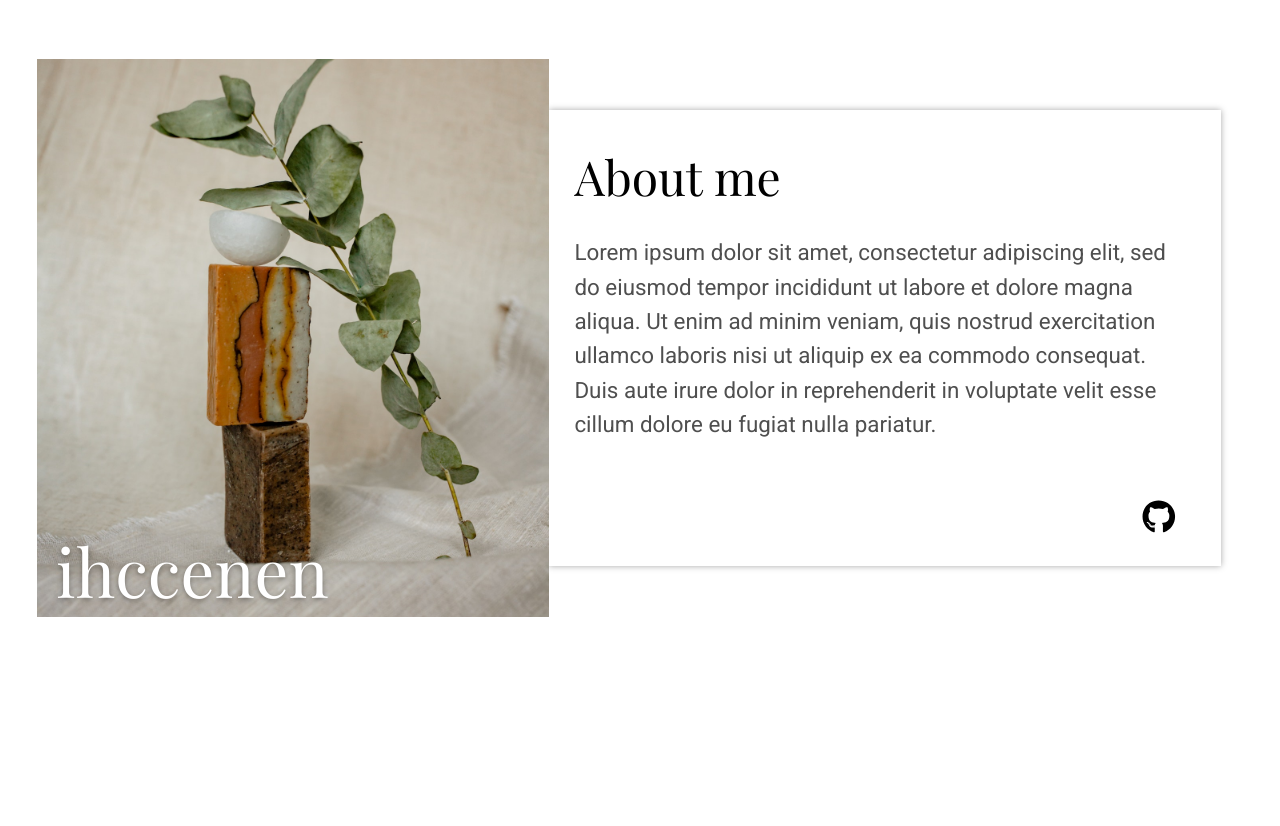
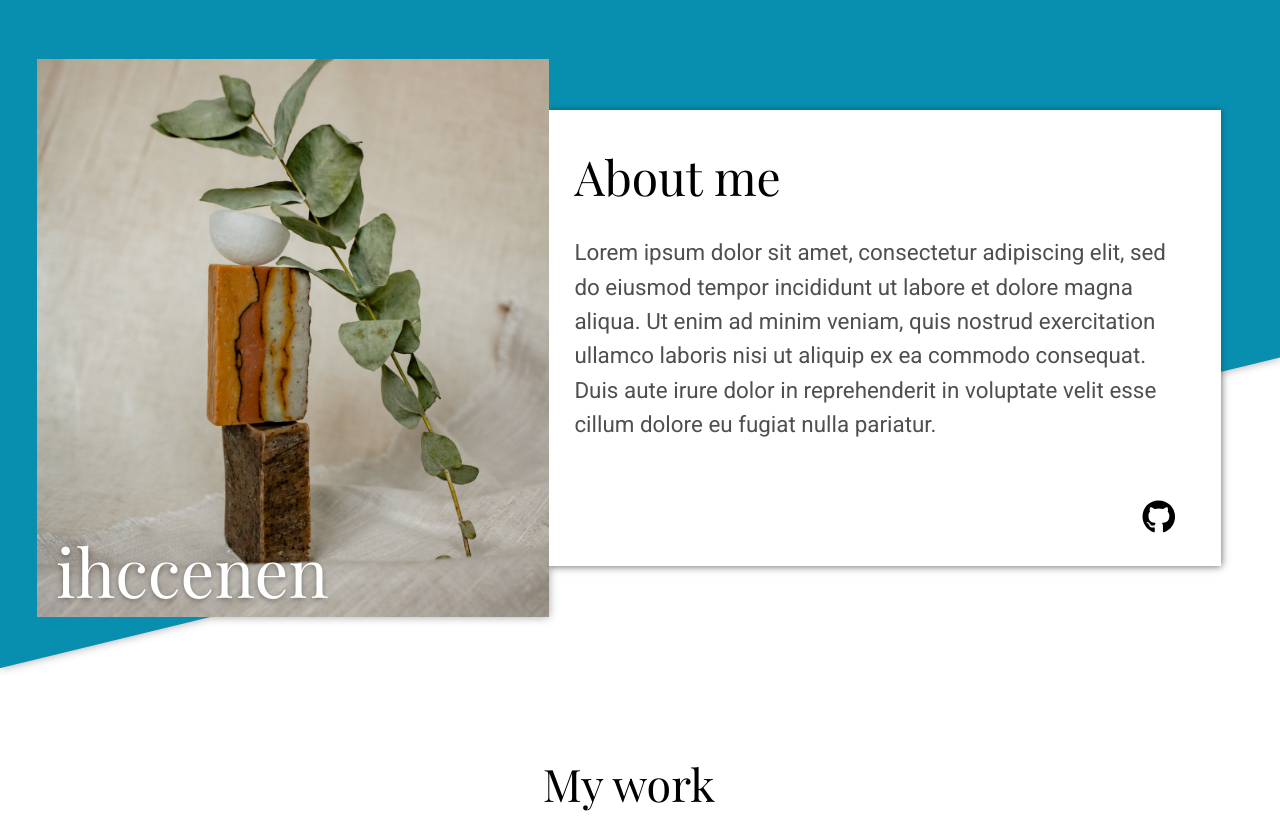
Before and after one commit to ihccenen/portfolio, a Next.js app: page / in a window 1280 px wide. Before the commit the page ends 800 px from the top, so only its background shows below. Built offline with nearby package versions, Linux system fonts and the light colour scheme.

Commit message:
Added main and changed header container class name

```diff
--- a/app/page.tsx
+++ b/app/page.tsx
@@ -10,7 +10,8 @@ const playfairDisplay = Playfair_Display({
 
 export default function Home() {
   return (
-    <div className={styles.container}>
+    <>
+      <div className={styles['header-container']}>
         <header className={`${styles.header}`}>
           <div className={styles['top-right-wrapper']}>
             <div className={styles['top-right']}>
@@ -33,11 +34,11 @@ export default function Home() {
             </h2>
             <p className={styles.p}>
               Lorem ipsum dolor sit amet, consectetur adipiscing elit, sed do
-            eiusmod tempor incididunt ut labore et dolore magna aliqua. Ut enim
-            ad minim veniam, quis nostrud exercitation ullamco laboris nisi ut
-            aliquip ex ea commodo consequat. Duis aute irure dolor in
-            reprehenderit in voluptate velit esse cillum dolore eu fugiat nulla
-            pariatur.
+              eiusmod tempor incididunt ut labore et dolore magna aliqua. Ut
+              enim ad minim veniam, quis nostrud exercitation ullamco laboris
+              nisi ut aliquip ex ea commodo consequat. Duis aute irure dolor in
+              reprehenderit in voluptate velit esse cillum dolore eu fugiat
+              nulla pariatur.
             </p>
             <div className={styles.links}>
               <a
@@ -51,5 +52,14 @@ export default function Home() {
           </div>
         </header>
       </div>
+      <div className={styles.container}>
+        <main className={styles.main}>
+          <h2 className={`${styles.h2} ${playfairDisplay.className}`}>
+            My work
+          </h2>
+          <div className={styles['project-card-wrapper']} />
+        </main>
+      </div>
+    </>
   );
 }
```
Lines whose indentation alone changed are shown as unchanged.
